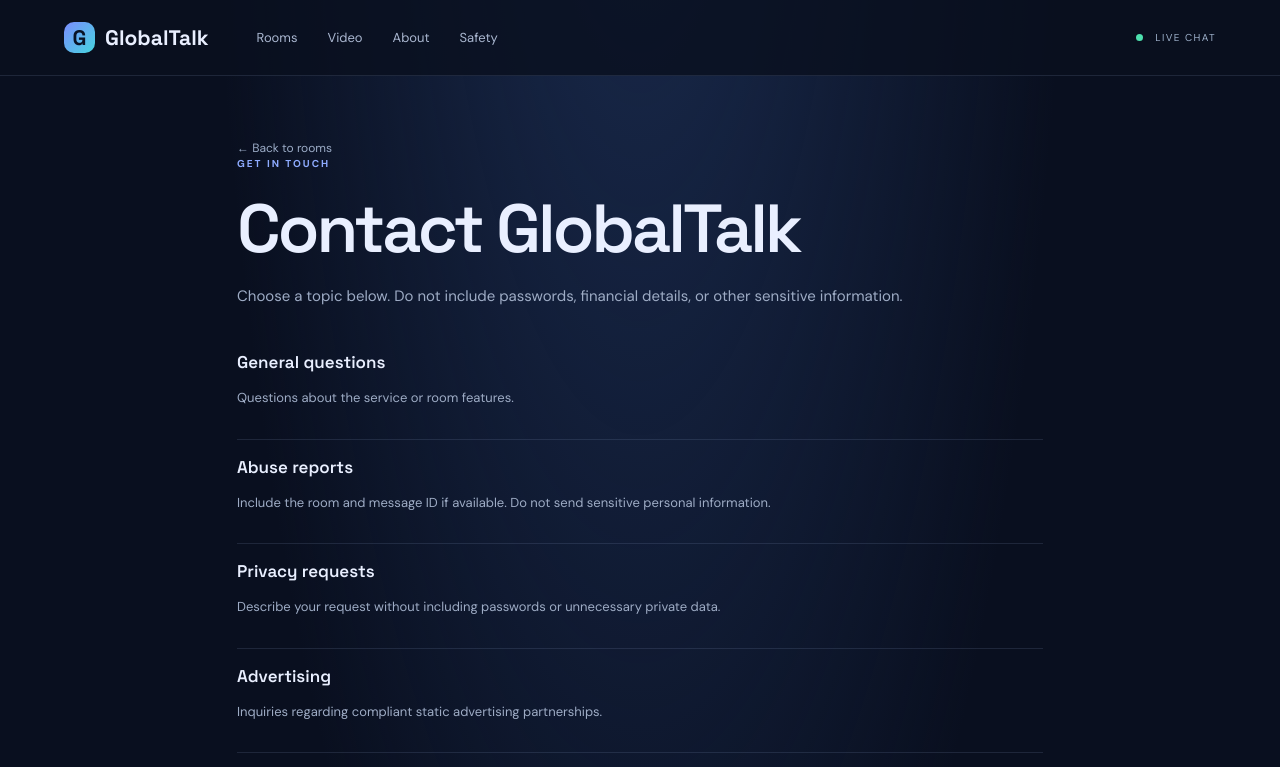
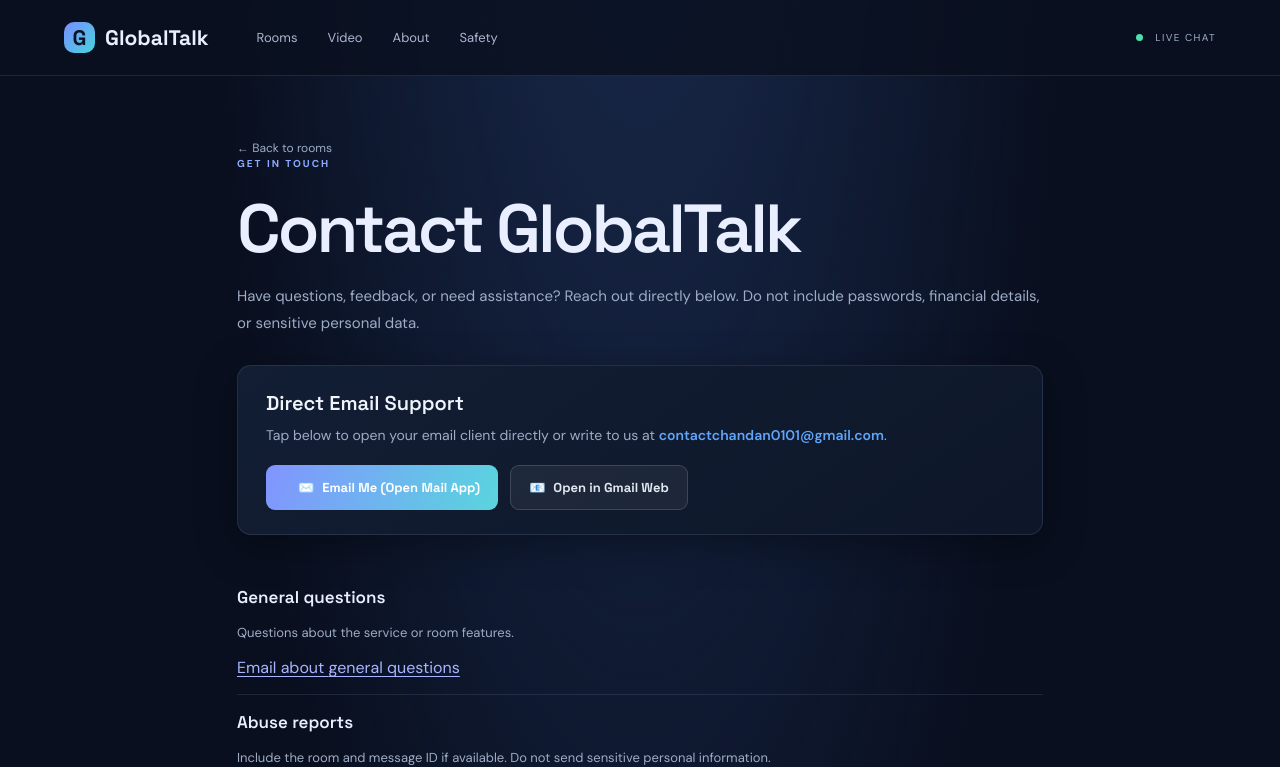
Before and after one commit to chandan966/GlobalTalk, a React (Vite) app in the folder frontend/: page /contact in a window 1280 px wide. Shown: the top 767 px of the page. Built offline with nearby package versions, Linux system fonts and the light colour scheme; no server answers.

Commit message:
Update footer links and add direct Gmail/Mail contact buttons with contactchandan0101@gmail.com

```diff
--- a/frontend/src/components/Footer.jsx
+++ b/frontend/src/components/Footer.jsx
@@ -11,10 +11,11 @@ export default function Footer() {
       <nav className="footer-links" aria-label="Footer">
         <Link to="/about">About</Link>
         <Link to="/safety">Safety</Link>
+        <Link to="/guidelines">Community Guidelines</Link>
+        <Link to="/contact">Support</Link>
+        <Link to="/contact">Contact</Link>
         <Link to="/privacy">Privacy</Link>
         <Link to="/terms">Terms</Link>
-        <Link to="/guidelines">Guidelines</Link>
-        <Link to="/contact">Contact</Link>
       </nav>
       <span className="footer-copyright">© {new Date().getFullYear()} GlobalTalk</span>
     </footer>
--- a/frontend/src/config/site.js
+++ b/frontend/src/config/site.js
@@ -4,18 +4,20 @@ export const siteUrl = (
   .trim()
   .replace(/\/+$/, '');
 
-export const contactEmail = import.meta.env.VITE_CONTACT_EMAIL?.trim() || '';
+export const contactEmail =
+  import.meta.env.VITE_CONTACT_EMAIL?.trim() || 'contactchandan0101@gmail.com';
 
 // Google AdSense Configuration (loaded strictly on approved static editorial pages)
 export const adsenseClientId =
   import.meta.env.VITE_ADSENSE_CLIENT_ID?.trim() || 'ca-pub-6527373182140065';
 
 // Statutory Grievance Redressal details (Rule 3(2) of Indian IT Rules, 2021 as amended 2026)
-// Driven strictly by configuration. Unset fields display transparent setup placeholders.
 export const grievanceOfficer = {
-  name: import.meta.env.VITE_GRIEVANCE_OFFICER_NAME?.trim() || '',
+  name: import.meta.env.VITE_GRIEVANCE_OFFICER_NAME?.trim() || 'Chandan',
   designation: 'Resident Grievance Officer',
-  email: import.meta.env.VITE_GRIEVANCE_OFFICER_EMAIL?.trim() || '',
-  address: import.meta.env.VITE_GRIEVANCE_OFFICER_ADDRESS?.trim() || '',
+  email: import.meta.env.VITE_GRIEVANCE_OFFICER_EMAIL?.trim() || 'contactchandan0101@gmail.com',
+  address:
+    import.meta.env.VITE_GRIEVANCE_OFFICER_ADDRESS?.trim() ||
+    'Chandan (Resident Grievance Officer), India',
   country: 'India',
 };
--- a/frontend/src/pages/ContactPage.css
+++ b/frontend/src/pages/ContactPage.css
@@ -1,5 +1,87 @@
 .contact-page .lead {
   font-size: 15px;
+}
+
+.contact-action-card {
+  margin: 28px 0 35px;
+  padding: 24px 28px;
+  background: linear-gradient(145deg, #121e34, #0e1729);
+  border: 1px solid var(--line);
+  border-radius: 14px;
+  display: flex;
+  flex-direction: column;
+  gap: 18px;
+  box-shadow: 0 10px 40px rgba(0, 0, 0, 0.35);
+}
+
+.contact-action-text h2 {
+  margin: 0 0 8px;
+  font: 600 20px 'Space Grotesk';
+  color: #f0f4fc;
+}
+
+.contact-action-text p {
+  margin: 0;
+  color: #9eacc5;
+  font-size: 14px;
+  line-height: 1.6;
+}
+
+.contact-highlight-email {
+  color: #60a5fa;
+  font-weight: 600;
+}
+
+.contact-action-buttons {
+  display: flex;
+  flex-wrap: wrap;
+  gap: 12px;
+}
+
+.contact-direct-btn,
+.contact-gmail-btn {
+  display: inline-flex;
+  align-items: center;
+  justify-content: center;
+  gap: 8px;
+  padding: 12px 20px;
+  border-radius: 9px;
+  font: 600 13px 'Space Grotesk';
+  text-decoration: none !important;
+  cursor: pointer;
+}
+
+.contact-direct-btn {
+  background: #3b82f6;
+  color: #ffffff !important;
+}
+
+.contact-direct-btn:hover {
+  background: #2563eb;
+}
+
+.contact-gmail-btn {
+  background: rgba(255, 255, 255, 0.06);
+  border: 1px solid rgba(255, 255, 255, 0.15);
+  color: #e2e8f0 !important;
+}
+
+.contact-gmail-btn:hover {
+  background: rgba(255, 255, 255, 0.12);
+}
+
+@media (max-width: 600px) {
+  .contact-action-card {
+    padding: 20px 18px;
+  }
+  .contact-action-buttons {
+    flex-direction: column;
+  }
+  .contact-direct-btn,
+  .contact-gmail-btn {
+    width: 100%;
+    text-align: center;
+  }
 }
 
 .contact-topics {
--- a/frontend/src/pages/ContactPage.jsx
+++ b/frontend/src/pages/ContactPage.jsx
@@ -32,9 +32,36 @@ export default function ContactPage() {
       <div className="eyebrow">GET IN TOUCH</div>
       <h1>Contact GlobalTalk</h1>
       <p className="lead">
-        Choose a topic below. Do not include passwords, financial details, or other sensitive
-        information.
+        Have questions, feedback, or need assistance? Reach out directly below. Do not include
+        passwords, financial details, or sensitive personal data.
       </p>
+
+      {/* Prominent Direct Email Contact Banner */}
+      <div className="contact-action-card">
+        <div className="contact-action-text">
+          <h2>Direct Email Support</h2>
+          <p>
+            Tap below to open your email client directly or write to us at{' '}
+            <strong className="contact-highlight-email">{contactEmail}</strong>.
+          </p>
+        </div>
+        <div className="contact-action-buttons">
+          <a
+            href={`mailto:${contactEmail}?subject=GlobalTalk%20Inquiry`}
+            className="button primary contact-direct-btn"
+          >
+            <span>✉️</span> Email Me (Open Mail App)
+          </a>
+          <a
+            href={`https://mail.google.com/mail/?view=cm&fs=1&to=${contactEmail}&su=GlobalTalk%20Inquiry`}
+            target="_blank"
+            rel="noopener noreferrer"
+            className="button secondary contact-gmail-btn"
+          >
+            <span>📧</span> Open in Gmail Web
+          </a>
+        </div>
+      </div>
 
       <div className="contact-topics">
         {contactTopics.map(([heading, description]) => (
```
